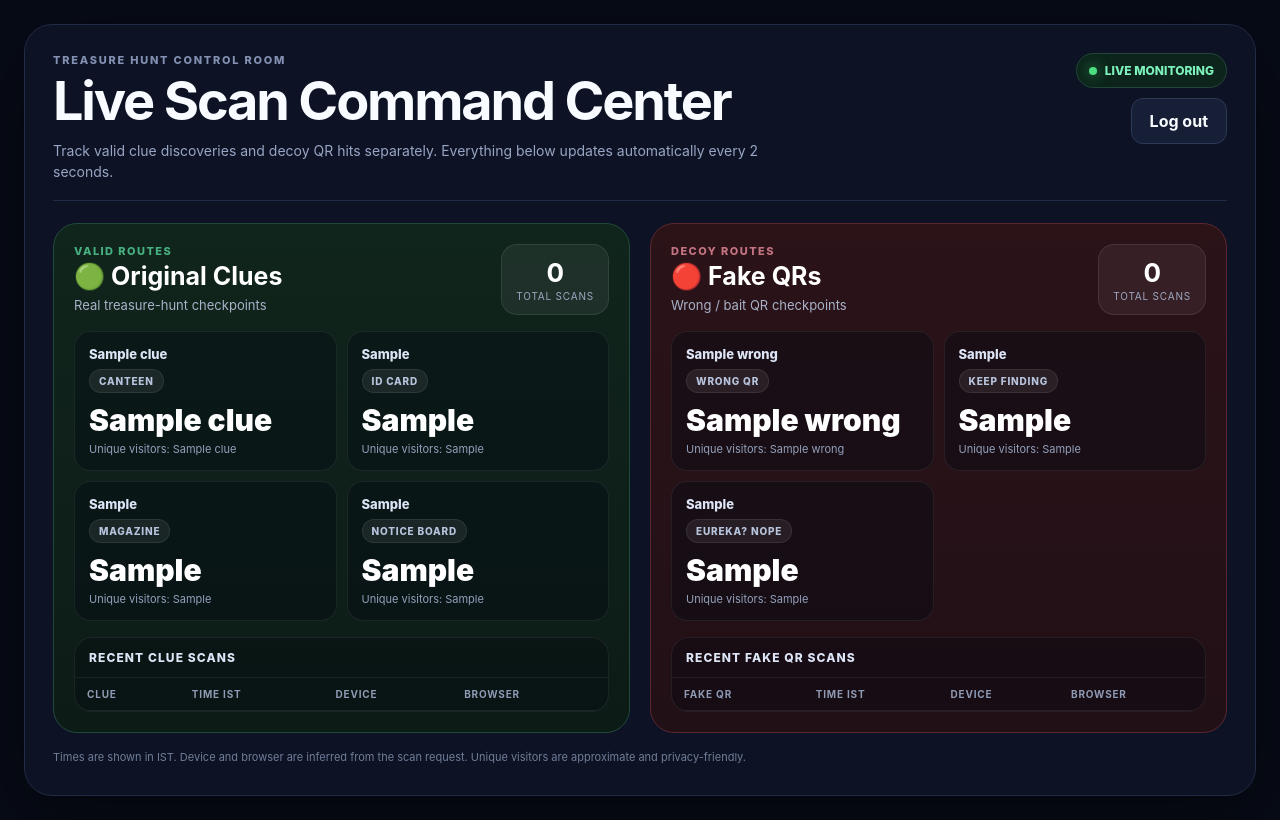
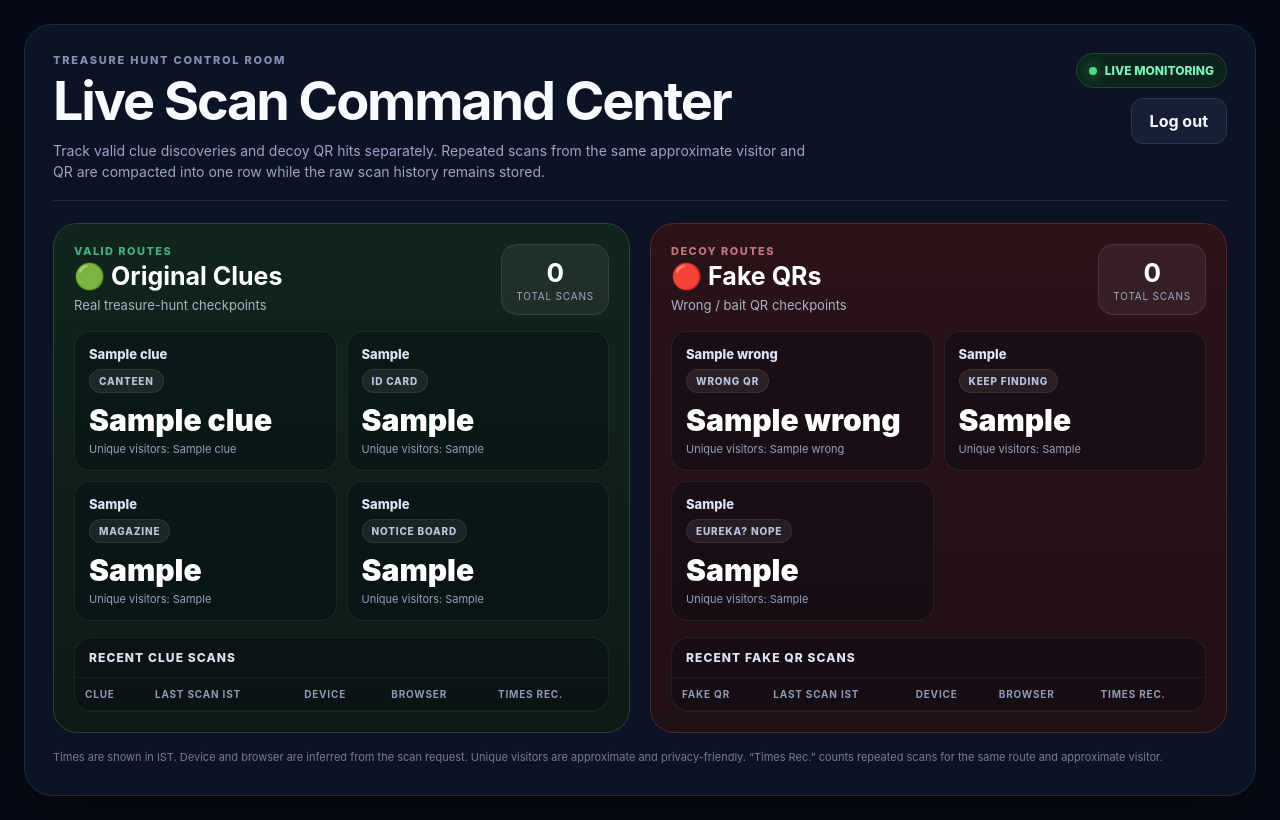
Before and after one commit to rachitskofficial-tech/treasure-hunt-server, a Flask app: template templates/dashboard.html in a window 1280 px wide. Run offline with Flask 3, Linux system fonts and the light colour scheme; the template is opened without the code that fills it: most values are stand-ins (such as "Sample title", 1, 10 or a date in 2020); lists and menus that the app fills with data are empty.

Commit message:
Add compact repeated scan counts to dashboard

```diff
--- a/templates/dashboard.html
+++ b/templates/dashboard.html
@@ -172,8 +172,19 @@
   .recent-wrap table { margin:0 !important; }
   .recent-wrap th { color:#8f9ab5 !important; font-size:10px !important; text-transform:uppercase; letter-spacing:.08em; }
   .recent-wrap td { color:#d9e0ee !important; font-size:12px !important; }
-  .recent-wrap th, .recent-wrap td { padding:10px 12px !important; }
+  .recent-wrap th, .recent-wrap td { padding:10px 10px !important; }
   .recent-wrap tr:last-child td { border-bottom:0 !important; }
+  .repeat-badge {
+    display: inline-flex;
+    min-width: 32px;
+    justify-content: center;
+    padding: 4px 8px;
+    border-radius: 999px;
+    background: rgba(255,255,255,.08);
+    color: #f6f8ff;
+    font-size: 11px;
+    font-weight: 900;
+  }
   .empty-state { padding: 22px; text-align:center; color:#78849f; font-size:12px; }
   .footer-note { margin: 16px 0 0; color:#707d99; font-size:11px; }
   @media (max-width: 950px) {
@@ -199,7 +210,7 @@ document.addEventListener('DOMContentLoaded', () => {
     <div>
       <div class="eyebrow">Treasure Hunt Control Room</div>
       <h1 class="dashboard-title">Live Scan Command Center</h1>
-      <p class="dashboard-subtitle">Track valid clue discoveries and decoy QR hits separately. Everything below updates automatically every 2 seconds.</p>
+      <p class="dashboard-subtitle">Track valid clue discoveries and decoy QR hits separately. Repeated scans from the same approximate visitor and QR are compacted into one row while the raw scan history remains stored.</p>
     </div>
     <div style="text-align:right">
       <div class="live-pill"><span class="live-dot"></span> LIVE MONITORING</div>
@@ -233,7 +244,7 @@ document.addEventListener('DOMContentLoaded', () => {
       <div class="recent-wrap">
         <div class="recent-header">Recent clue scans</div>
         <table>
-          <thead><tr><th>Clue</th><th>Time IST</th><th>Device</th><th>Browser</th></tr></thead>
+          <thead><tr><th>Clue</th><th>Last Scan IST</th><th>Device</th><th>Browser</th><th>Times Rec.</th></tr></thead>
           <tbody id="clue-scans"></tbody>
         </table>
       </div>
@@ -264,14 +275,14 @@ document.addEventListener('DOMContentLoaded', () => {
       <div class="recent-wrap">
         <div class="recent-header">Recent fake QR scans</div>
         <table>
-          <thead><tr><th>Fake QR</th><th>Time IST</th><th>Device</th><th>Browser</th></tr></thead>
+          <thead><tr><th>Fake QR</th><th>Last Scan IST</th><th>Device</th><th>Browser</th><th>Times Rec.</th></tr></thead>
           <tbody id="fake-scans"></tbody>
         </table>
       </div>
     </section>
   </div>
 
-  <p class="footer-note">Times are shown in IST. Device and browser are inferred from the scan request. Unique visitors are approximate and privacy-friendly.</p>
+  <p class="footer-note">Times are shown in IST. Device and browser are inferred from the scan request. Unique visitors are approximate and privacy-friendly. “Times Rec.” counts repeated scans for the same route and approximate visitor.</p>
 </div>
 
 <script>
@@ -282,7 +293,7 @@ const routeLabels = {{ route_labels | tojson }};
 function renderRows(containerId, rows, emptyText) {
   const tbody = document.getElementById(containerId);
   if (!rows.length) {
-    tbody.innerHTML = `<tr><td colspan="4"><div class="empty-state">${emptyText}</div></td></tr>`;
+    tbody.innerHTML = `<tr><td colspan="5"><div class="empty-state">${emptyText}</div></td></tr>`;
     return;
   }
   tbody.innerHTML = rows.map(row =>
@@ -291,6 +302,7 @@ function renderRows(containerId, rows, emptyText) {
       <td>${row.scanned_at}</td>
       <td>${row.device}</td>
       <td>${row.browser}</td>
+      <td><span class="repeat-badge">${row.times_recorded}×</span></td>
     </tr>`
   ).join('');
 }
```
